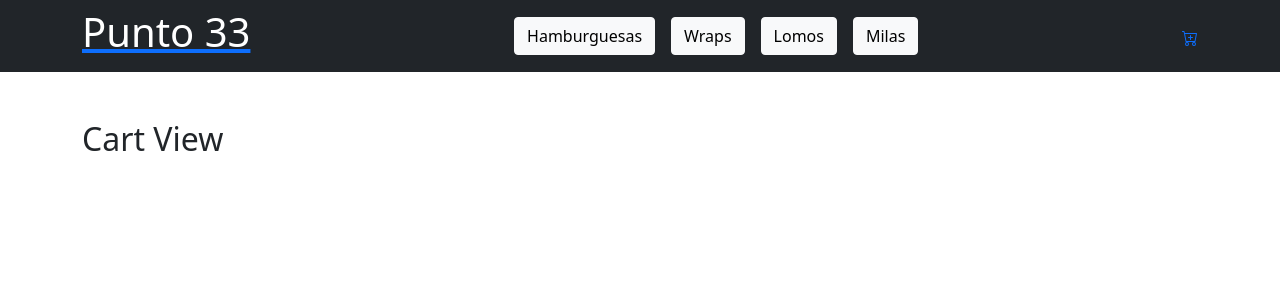
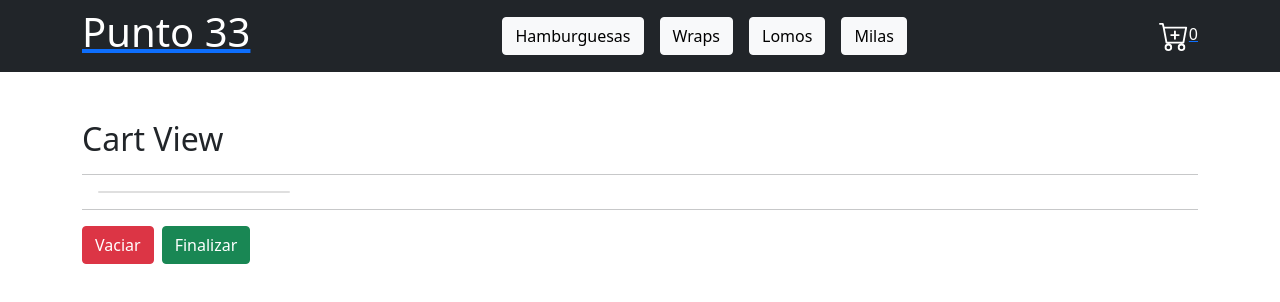
Before and after one commit to leoemanuel/punto33_Miranda_Leonardo, a React (Create React App) app in the folder punto33/: page /cart in a window 1280 px wide. Shown: the top 302 px of the page. Built offline with nearby package versions, Linux system fonts and the light colour scheme.

Commit message:
entrega cartContext

```diff
--- a/punto33/src/App.js
+++ b/punto33/src/App.js
@@ -3,24 +3,20 @@ import {ItemListContainer} from './Components/ItemListContainer/ItemListContaine
 import NavBar from './Components/NavBar/NavBar';
 import {BrowserRouter, Router, Route, Routes, Navigate} from 'react-router-dom'
 import { CartView } from './Components/CartView/CartView';
+import { CartContextProvider } from './Components/CartContext/CartContext';
+import { AppRouter } from './router/AppRouter';
+
+function App() {
 
 
+  return (
+    <CartContextProvider>
+      <BrowserRouter>
+        <NavBar/>
+        <AppRouter/>
+      </BrowserRouter>
+    </CartContextProvider>
 
-function App() {
-  return (
-    <>
-    <BrowserRouter>
-      <NavBar/>
-      <Routes>
-        <Route path='/' element={<ItemListContainer />}/>
-        <Route path="/productos/:catId" element={<ItemListContainer />}/>
-        <Route path='/detail/:itemId' element={<ItemDetailContainer/>}/>
-        <Route path='/cart' element={<CartView/>}/>
-        <Route path='*' element={<Navigate to="/"/>}/>
-      </Routes>
-    </BrowserRouter>
-
-    </>
 
   );
 }
--- /dev/null
+++ b/punto33/src/Components/CartContext/CartContext.js
@@ -0,0 +1,85 @@
+import React,{ createContext, useState} from "react"
+
+export const CartContext = createContext()
+
+export const CartContextProvider = ({children}) =>{
+
+    const [carrito, setCarrito] = useState([])
+
+    const agregarAlCarrito = (item) =>{
+        setCarrito([...carrito, item])
+        console.log(carrito)
+    }
+    const vaciarCarrito=()=>{
+        setCarrito([])
+    }
+    const removerDelCarrito=(id)=>{
+        setCarrito(carrito.filter(prod => prod.id !==id))
+    }
+    const totalCantidad = () => {
+        return carrito.reduce((acc, prod)=>acc + prod.counter, 0)
+    }
+
+    const isInCart = (id) => {
+        return carrito.some(prod => prod.id === id)
+    }
+
+    return(
+        <CartContext.Provider value={{
+            carrito,
+            agregarAlCarrito,
+            vaciarCarrito,
+            totalCantidad,
+            removerDelCarrito,
+            isInCart
+        }}>
+            {children}
+        </CartContext.Provider>
+    )
+}
+
+
+
+
+
+
+
+
+
+
+
+
+
+
+
+
+/* export const CartProvider = ({children}) =>{
+
+    const [carrito, setCarrito] = useState([])
+
+    const agregarAlCarrito = (item) =>{
+        setCarrito([...carrito, item])
+    }
+
+
+    return(
+        <CartContex.Provider value={{
+            carrito,
+            agregarAlCarrito
+        }}>
+        {children}
+        </CartContex.Provider>
+    )
+} */
+
+/*
+
+    const vaciarCarrito=()=>{
+        setCarrito([])
+    }
+
+    const totalCantidad = () => {
+        return carrito.reduce((acc, prod)=>acc + prod.cantidad, 0)
+    }
+
+     */
--- a/punto33/src/Components/CartView/CartView.js
+++ b/punto33/src/Components/CartView/CartView.js
@@ -1,9 +1,34 @@
-import React from 'react'
+import React, { useContext } from 'react'
+import { CartContext } from '../CartContext/CartContext'
+import {BsFillTrashFill} from 'react-icons/bs'
 
 export const CartView = () => {
+
+  const {carrito, vaciarCarrito, removerDelCarrito} = useContext(CartContext)
+
   return (
     <div className='container my-5'>
         <h2>Cart View</h2>
+        <hr/>
+        <section className="card m-3" style={{ width: '12rem' }}>
+          {
+            carrito.map((prod)=>(
+              <div className="card-body">
+                <h3 className="card-title">{prod.name}</h3>
+                <p className="card-text">Precio: ${prod.price}</p>
+                <p className="card-text">Cantidad: {prod.counter}</p>
+                <button className='btn btn-danger' onClick={()=>{removerDelCarrito(prod.id)}}>
+                <BsFillTrashFill/></button>
+              </div>
+            ))
+          }
+        </section>
+        <hr/>
+        <div>
+          <button className='btn btn-danger' onClick={vaciarCarrito}>Vaciar</button>
+          <button className='btn btn-success mx-2'>Finalizar</button>
+        </div>
+
     </div>
   )
 }
--- /dev/null
+++ b/punto33/src/Components/CartWidget/CartWidget.css
@@ -0,0 +1,7 @@
+.CartWidget{
+    color: white;
+    font-size: 30px;
+}
+span{
+    color: white
+}
--- a/punto33/src/Components/CartWidget/CartWidget.js
+++ b/punto33/src/Components/CartWidget/CartWidget.js
@@ -1,11 +1,18 @@
-import React from 'react'
+import React, { useContext } from 'react'
 import {BsCartPlus} from 'react-icons/bs'
+import { CartContext } from '../CartContext/CartContext'
+import "./CartWidget.css"
+
 
 export const CartWidget = () => {
+
+  const {totalCantidad} = useContext(CartContext)
+  console.log(totalCantidad)
+
   return (
     <div>
-        <BsCartPlus />
-
+        <BsCartPlus className='CartWidget'/>
+        <span>{totalCantidad()}</span>
     </div>
   )
 }
--- a/punto33/src/Components/ItemDetail/ItemDetail.js
+++ b/punto33/src/Components/ItemDetail/ItemDetail.js
@@ -1,22 +1,25 @@
-import { useState } from "react";
+import { useContext, useState } from "react";
 import ItemCount from "../ItemCount/ItemCount"
 import {Link} from 'react-router-dom';
+import { CartContext } from "../CartContext/CartContext";
 
 
  export const ItemDetail = ({id,img, name, desc, price, category}) => {
 
+  const {agregarAlCarrito, isInCart} = useContext(CartContext)
+
   const [counter, setCounter] = useState(0);
-  const [agregado, setAgregado] = useState(false);
+
 
   const respuesta =()=>{
     if(counter>0){
-      console.log(`Has seleccionado:`,{
+      agregarAlCarrito({
         id,
         name,
         price,
+        img,
         counter
       })
-      setAgregado(true)
     }
   }
 
@@ -28,7 +31,7 @@ import {Link} from 'react-router-dom';
         <p className="card-text">Precio $: {price}</p>
         <p className="card-text">{desc}</p>
       {
-        !agregado
+        !isInCart(id)
         ?<ItemCount
           stock = "5"
           counter={counter}
--- a/punto33/src/Components/NavBar/NavBar.js
+++ b/punto33/src/Components/NavBar/NavBar.js
@@ -4,7 +4,7 @@ import { CartWidget } from '../CartWidget/CartWidget';
 import {Link} from 'react-router-dom';
 import "./NavBar.css";
 
-export default function NavBar({img}) {
+export default function NavBar() {
   return (
     <>
     <Navbar bg="dark" variant="dark" >
@@ -17,7 +17,6 @@ export default function NavBar({img}) {
       <Link to="productos/milas" className='btn btn-light mx-2'>Milas</Link>
     </Nav>
     <Link to="cart"><CartWidget/></Link>
-
     </Container>
 
     </Navbar>
--- /dev/null
+++ b/punto33/src/router/AppRouter.js
@@ -0,0 +1,17 @@
+import { Navigate, useRoutes } from "react-router-dom"
+import { CartView } from "../Components/CartView/CartView"
+import { ItemDetailContainer } from "../Components/ItemDetailContainer/ItemDetailContainer"
+import { ItemListContainer } from "../Components/ItemListContainer/ItemListContainer"
+
+export const AppRouter = ( ) => {
+
+    const routes = useRoutes([
+        {path: "/", element: <ItemListContainer/>},
+        {path: "/productos/:catId", element: <ItemListContainer/>},
+        {path: '/detail/:itemId', element: <ItemDetailContainer/>},
+        {path: "/cart", element: <CartView/>}
+        /* {path: "*", element: <Navigate to= "/"/>} */
+    ])
+
+    return routes
+}
```
